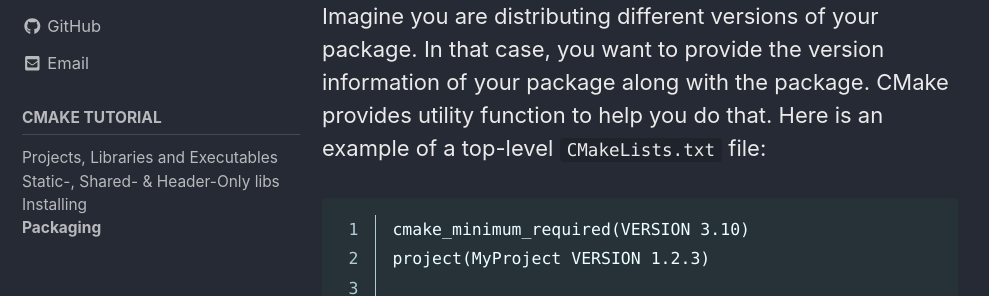
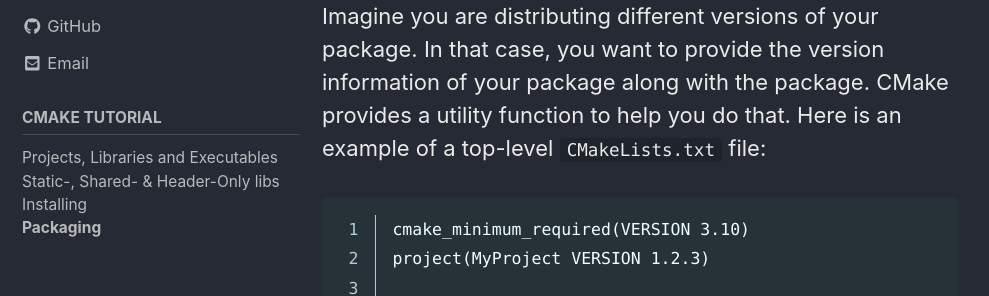
Before and after one commit to markusrothe/markusrothe.github.io, a Jekyll site: the page built from _posts/2019-06-09-Packaging.md, in a window 1280 px wide and 900 px high, scrolled down 6222 px. Shown: the part 257-553 px from the top of the window, without its empty margins (0-989 px from the left). Built offline with Jekyll 4.4.1, drawn with Linux system fonts in a browser that asks for light colours; cached includes are drawn as plain includes; nearby versions of some CDN libraries.

Commit message:
Fix typo

```diff
--- a/_posts/2019-06-09-Packaging.md
+++ b/_posts/2019-06-09-Packaging.md
@@ -166,7 +166,7 @@ add_library(MyProject::foo ALIAS foo)
 # Versioning
 Imagine you are distributing different versions of your package.
 In that case, you want to provide the version information of your package along with the package.
-CMake provides utility function to help you do that.
+CMake provides a utility function to help you do that.
 Here is an example of a top-level `CMakeLists.txt` file:
 
 {% highlight cmake linenos %}
```
